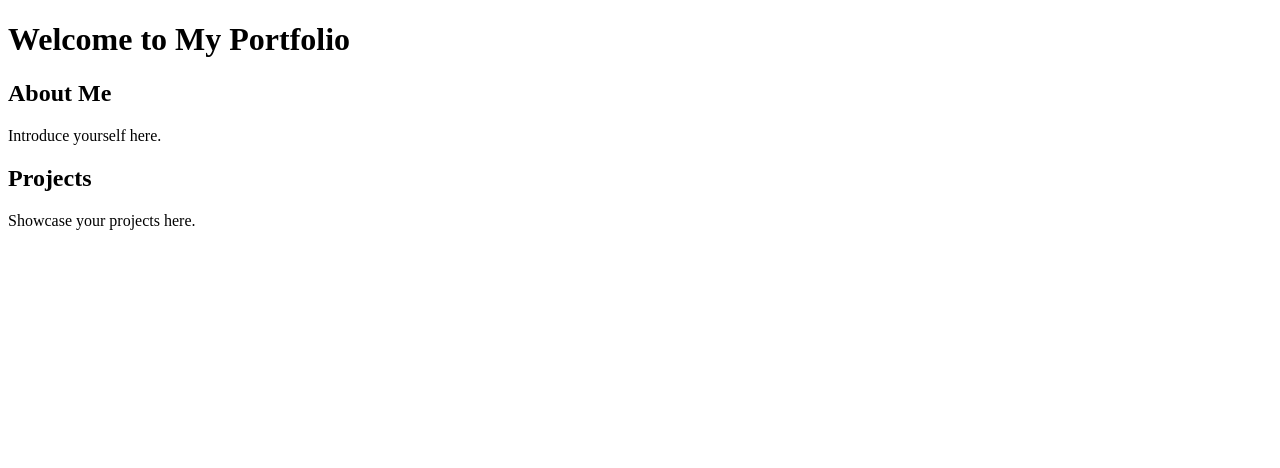
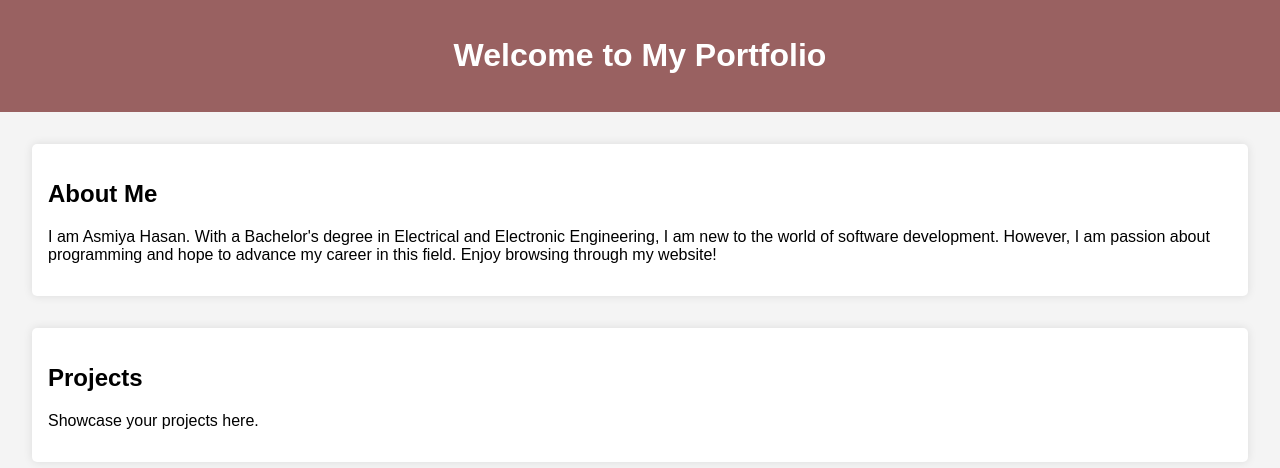
Before and after one commit to asmiyahasan/asmiyahasan.github.io, a plain HTML site: page index.html in a window 1280 px wide. Drawn offline with Linux system fonts and the light colour scheme.

Commit message:
Update index.html

```diff
--- a/index.html
+++ b/index.html
@@ -4,7 +4,7 @@
     <meta charset="UTF-8">
     <meta name="viewport" content="width=device-width, initial-scale=1.0">
     <title>Asmiya Hasan</title>
-    <link rel="stylesheet" href="styles.css">
+    <link rel="stylesheet" href="style.css">
 </head>
 <body>
     <header>
@@ -12,7 +12,10 @@
     </header>
     <section>
         <h2>About Me</h2>
-        <p>Introduce yourself here.</p>
+        <p>I am Asmiya Hasan. With a Bachelor's degree in Electrical and Electronic Engineering, I am new to the world of software development.
+            However, I am passion about programming and hope to advance my career in this field.
+            Enjoy browsing through my website!
+        </p>
     </section>
     <section>
         <h2>Projects</h2>
```
